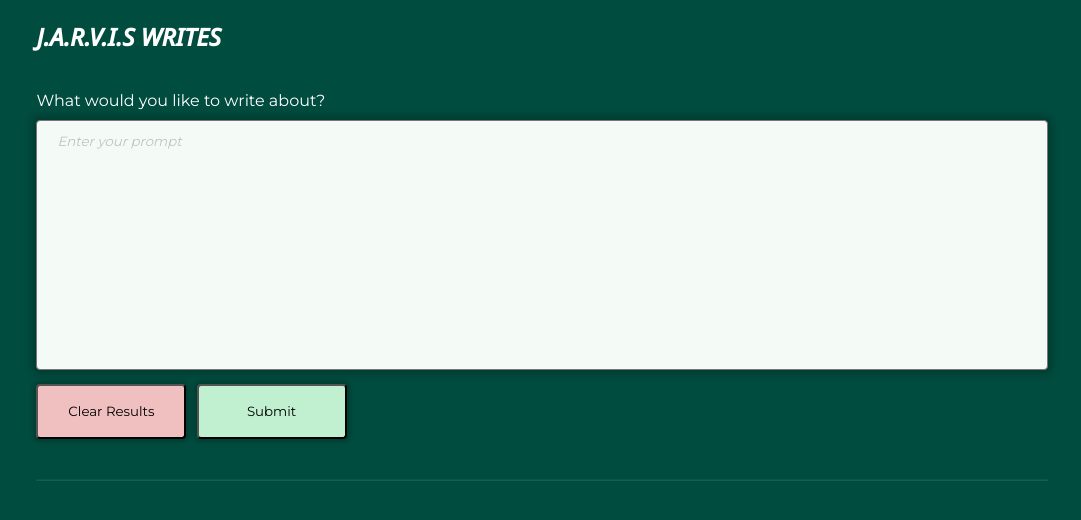
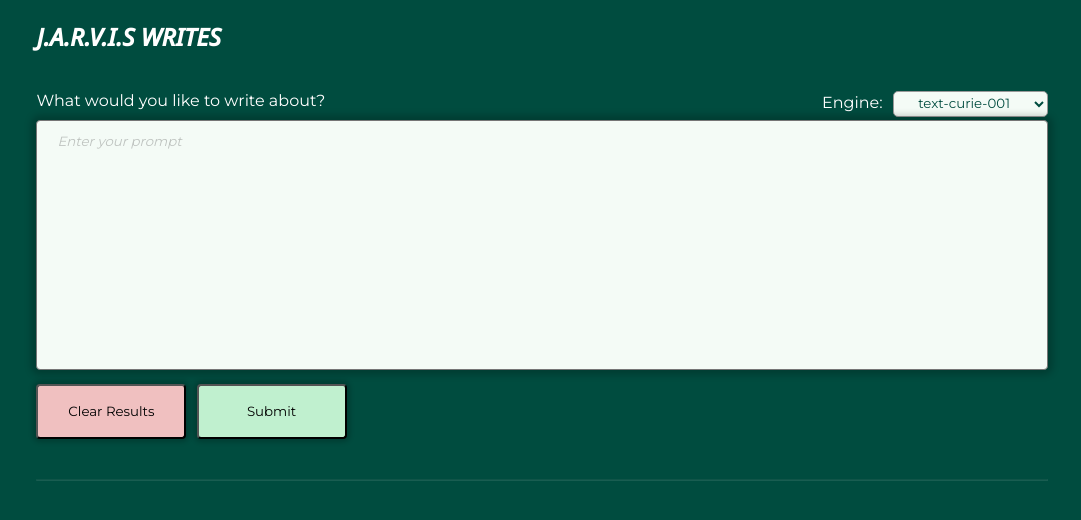
Before and after one commit to faizanraso/J.A.R.V.I.S-Writes, a React (Vite) app: page / in a window 1280 px wide. Shown: the top 520 px of the page, without its empty margins (98-1179 px from the left). Built offline with nearby package versions, Linux system fonts and the light colour scheme.

Commit message:
Added AI Selection dropdown

```diff
--- /dev/null
+++ b/src/components/Dropdown.tsx
@@ -0,0 +1,18 @@
+import React from "react";
+import '../styles/Dropdown.css'
+
+function Dropdown(props: { onChange: React.ChangeEventHandler<HTMLSelectElement> | undefined; engine: string; }) {
+  return (
+    <div className="dropdown-menu">
+      <label htmlFor="engine">Engine:</label>
+      <select name="engine" id="engine" onChange={props.onChange}>
+        <option value="text-curie-001" selected={props.engine === "text-curie-001" ? true : false}>text-curie-001</option>
+        <option value="text-davinci-002" selected={props.engine === "text-davinci-002" ? true : false}>text-davinci-002</option>
+        <option value="text-davinci-001" selected={props.engine === "text-davinci-001" ? true : false}>text-davinci-001</option>
+        <option value="text-babbage-001" selected={props.engine === "text-babbage-001" ? true : false}>text-babbage-001</option>
+      </select>
+    </div>
+  );
+}
+
+export default Dropdown;
--- a/src/components/Generate.tsx
+++ b/src/components/Generate.tsx
@@ -1,6 +1,7 @@
 import React, { FormEventHandler, useEffect, useState } from "react";
 import axios from "axios";
 import { useMutation } from "react-query";
+import Dropdown from "./Dropdown";
 import "../styles/Generate.css";
 import Results from "./Results";
 
@@ -14,13 +15,18 @@ function Generate() {
   const [output, setOutput] = useState("");
   const [resultsArray, updateResultsArray] = useState<OpenAIresponse[]>([]);
   const [submissionError, setSubmissionError] = useState(false);
+  const [aiEngine, setAIEngine] = useState("text-curie-001");
 
   //useEffect used to retrieve localStorage
   useEffect(() => {
-    var retrievedData = JSON.parse(
+    var retrievedResults = JSON.parse(
       (window.localStorage.getItem("resultsArray") as string) || "[]"
     );
-    updateResultsArray(retrievedData);
+    var retrievedAIEngine =
+      (window.localStorage.getItem("selectedAIEngine") as string) ||
+      "text-curie-001";
+    updateResultsArray(retrievedResults);
+    setAIEngine(retrievedAIEngine);
   }, []);
 
   //useEffect used to store values into localStorage
@@ -29,6 +35,10 @@ function Generate() {
       window.localStorage.setItem("resultsArray", JSON.stringify(resultsArray));
     }
   }, [output]);
+
+  useEffect(() => {
+    window.localStorage.setItem("selectedAIEngine", aiEngine);
+  }, [aiEngine]);
 
   async function generateResults(event: React.FormEvent<HTMLFormElement>) {
     event.preventDefault();
@@ -46,7 +56,7 @@ function Generate() {
       };
 
       const response = await axios.post(
-        "https://api.openai.com/v1/engines/text-curie-001/completions",
+        "https://api.openai.com/v1/engines/" + aiEngine + "/completions",
         JSON.stringify(data),
         {
           headers: {
@@ -66,10 +76,11 @@ function Generate() {
       setUserInput("");
 
       // if error in post request, log the error
-      if (mutation.isError){
-        console.log(mutation.error)
+      if (mutation.isError) {
+        console.log(mutation.error);
       }
 
+      console.log(aiEngine);
     } else {
       console.log("not ran"); // in the case the request is not performed
       setSubmissionError(true);
@@ -84,6 +95,12 @@ function Generate() {
     updateResultsArray([]);
   }
 
+  function dropDownChange(e: {
+    target: { value: React.SetStateAction<string> };
+  }) {
+    setAIEngine(e.target.value);
+  }
+
   return (
     <>
       <div className="input-area-div">
@@ -91,8 +108,11 @@ function Generate() {
           <label className="input-label" htmlFor="user-input">
             What would you like to write about?
           </label>
+          <Dropdown engine={aiEngine} onChange={dropDownChange} />
           <textarea
-            className={submissionError || mutation.isError ? "search-error" : ""}
+            className={
+              submissionError || mutation.isError ? "search-error" : ""
+            }
             onChange={(e) => setUserInput(e.target.value)}
             value={userInput}
             placeholder="Enter your prompt"
@@ -101,7 +121,11 @@ function Generate() {
           <button className="clear-button" type="button" onClick={clearResults}>
             Clear Results
           </button>
-          <button disabled={mutation.isLoading ? true : false} className="submit-button" type="submit">
+          <button
+            disabled={mutation.isLoading ? true : false}
+            className="submit-button"
+            type="submit"
+          >
             {!mutation.isLoading ? "Submit" : "Loading..."}
           </button>
         </form>
--- /dev/null
+++ b/src/styles/Dropdown.css
@@ -0,0 +1,19 @@
+label{
+    margin-right: 10px;
+}
+
+select{
+    padding: 3px;
+    width: 155px;
+    text-align: center;
+    font-family: "Montserrat", sans-serif;
+    border: 1px solid #999;
+    color: #004c3f;
+    background-color: #f4fbf6;
+    border-radius: 5px;
+}
+
+.dropdown-menu{
+    float: right;
+    color: white;
+}
--- a/src/styles/Generate.css
+++ b/src/styles/Generate.css
@@ -51,7 +51,7 @@ button[disabled]{
 .input-label {
   font-family: "Montserrat", sans-serif;
   color: white;
-  display: inline-block;
+  float: left;
   margin-bottom: 10px;
 }
 
```
